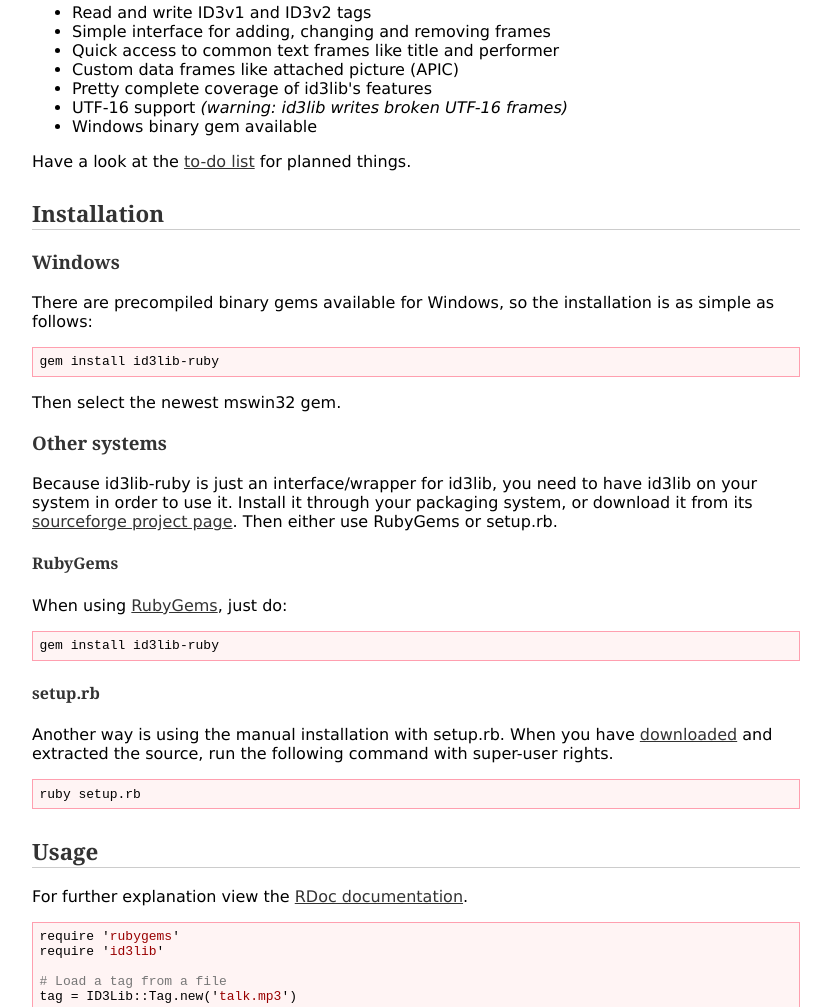
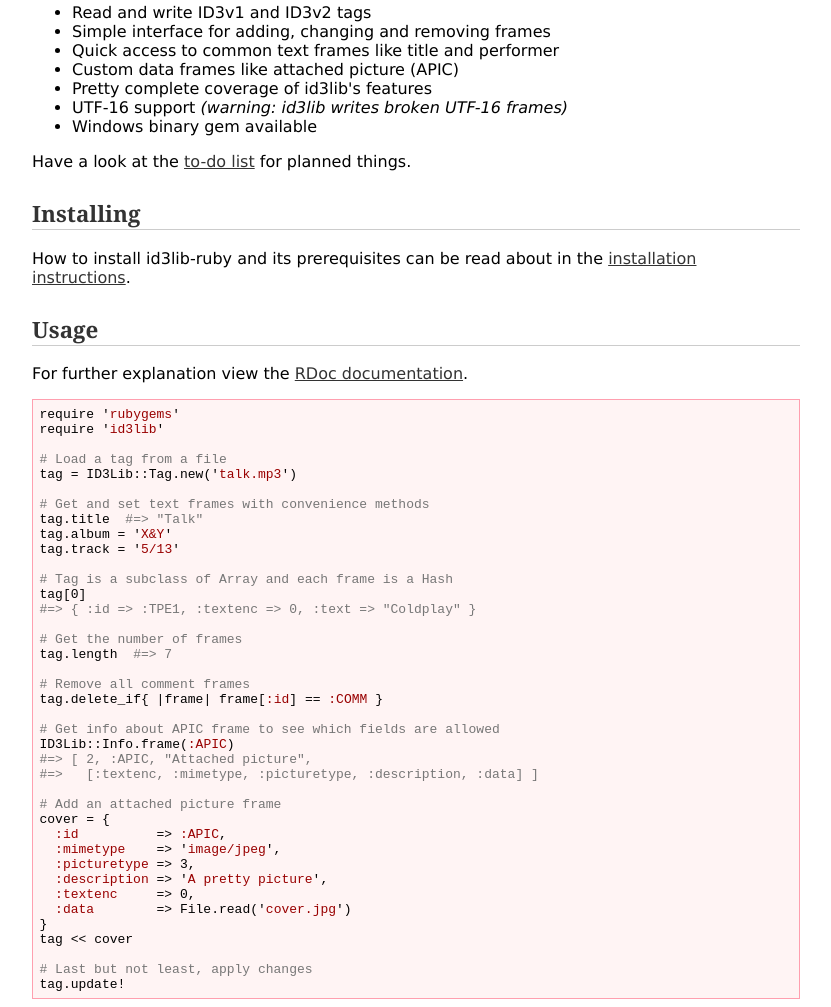
Before and after one commit to robinst/id3lib-ruby, a plain HTML site: page web/index.html in a window 1280 px wide. Shown: the part 356-1363 px from the top of the page, without its empty margins (224-1055 px from the left). Drawn offline with Linux system fonts and the light colour scheme.

Commit message:
Merged r106:108 (installation instructions) from trunk.
git-svn-id: http://id3lib-ruby.rubyforge.org/svn/branches/0@109 07407819-590d-0410-b965-85670ce66263

```diff
--- a/web/index.html
+++ b/web/index.html
@@ -22,14 +22,13 @@
 
 <div id="title">
   <h1>id3lib-ruby</h1>
-  <img src="logo.png" alt="id3lib-ruby logo" />
+  <img src="logo.png" alt="id3lib-ruby logo" width="130" height="72" />
 </div>
 
 <hr class="red" />
 
 <div id="navigation">
-  <a href="#installation">#Installation</a>
-  <a href="#usage">#Usage</a>
+  <a href="doc/files/INSTALL.html">Installing</a>
   <a href="doc/index.html">Documentation</a>
   <a href="http://rubyforge.org/projects/id3lib-ruby/">RubyForge project</a>
 </div>
@@ -48,7 +47,7 @@
 </p>
 
 
-<h2>Features</h2>
+<h2 id="features">Features</h2>
 
 <ul>
   <li>Read and write ID3v1 and ID3v2 tags</li>
@@ -66,48 +65,12 @@
 </p>
 
 
-<h2 id="installation">Installation</h2>
-
-<h3>Windows</h3>
+<h2 id="installing">Installing</h2>
 
 <p>
-There are precompiled binary gems available for Windows, so the installation
-is as simple as follows:
+How to install id3lib-ruby and its prerequisites can be read about in the
+<a href="doc/files/INSTALL.html">installation instructions</a>.
 </p>
-
-<pre>gem install id3lib-ruby</pre>
-
-<p>
-Then select the newest mswin32 gem.
-</p>
-
-<h3>Other systems</h3>
-
-<p>
-Because id3lib-ruby is just an interface/wrapper for id3lib, you need to
-have id3lib on your system in order to use it. Install it through your
-packaging system, or download it from its <a
-href="http://sourceforge.net/projects/id3lib/">sourceforge project page</a>.
-Then either use RubyGems or setup.rb.
-</p>
-
-<h4>RubyGems</h4>
-
-<p>
-When using <a href="http://rubygems.org/">RubyGems</a>, just do:
-</p>
-
-<pre>gem install id3lib-ruby</pre>
-
-<h4>setup.rb</h4>
-
-<p>
-Another way is using the manual installation with setup.rb. When you have
-<a href="http://rubyforge.org/projects/id3lib-ruby/">downloaded</a> and
-extracted the source, run the following command with super-user rights.
-</p>
-
-<pre>ruby setup.rb</pre>
 
 
 <h2 id="usage">Usage</h2>
@@ -160,7 +123,7 @@
 </pre>
 
 
-<h2>Contact</h2>
+<h2 id="contact">Contact</h2>
 
 <p>
 For bug reports, support requests and feature requests, please use the
```
